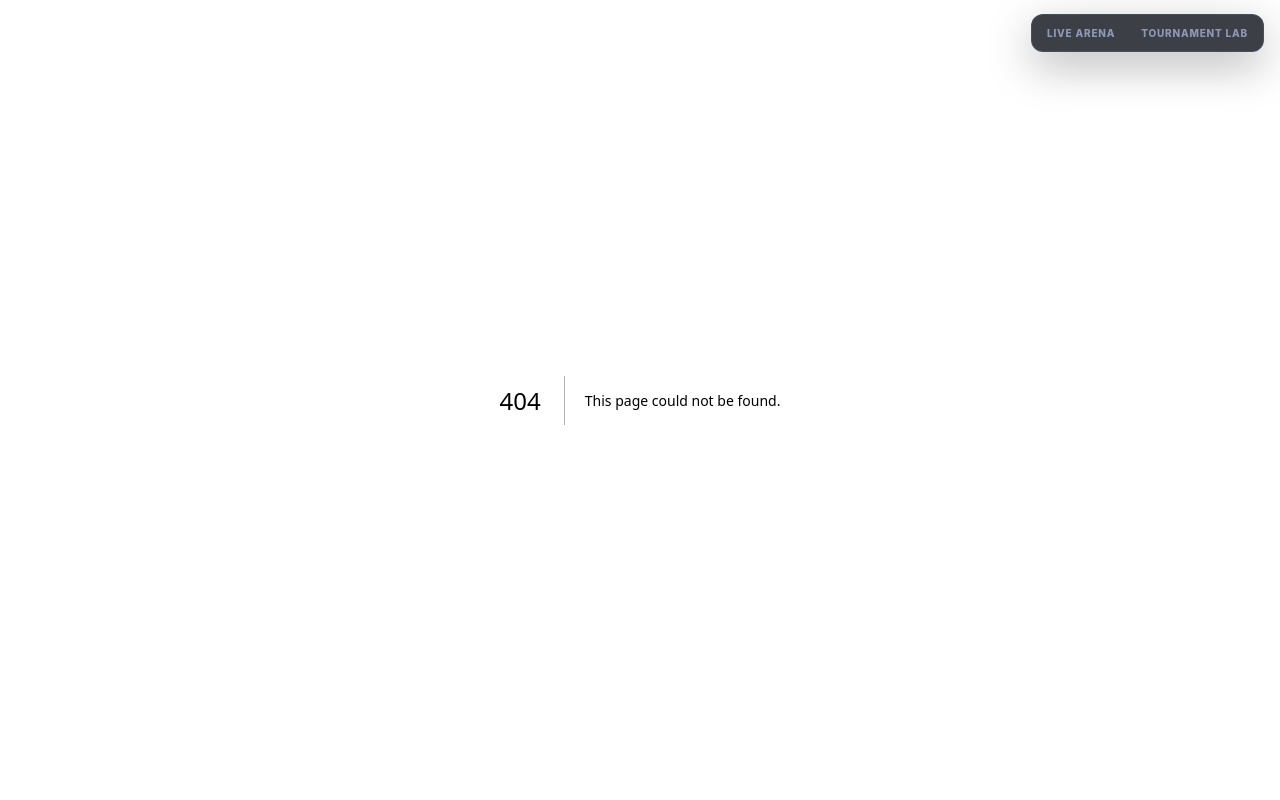
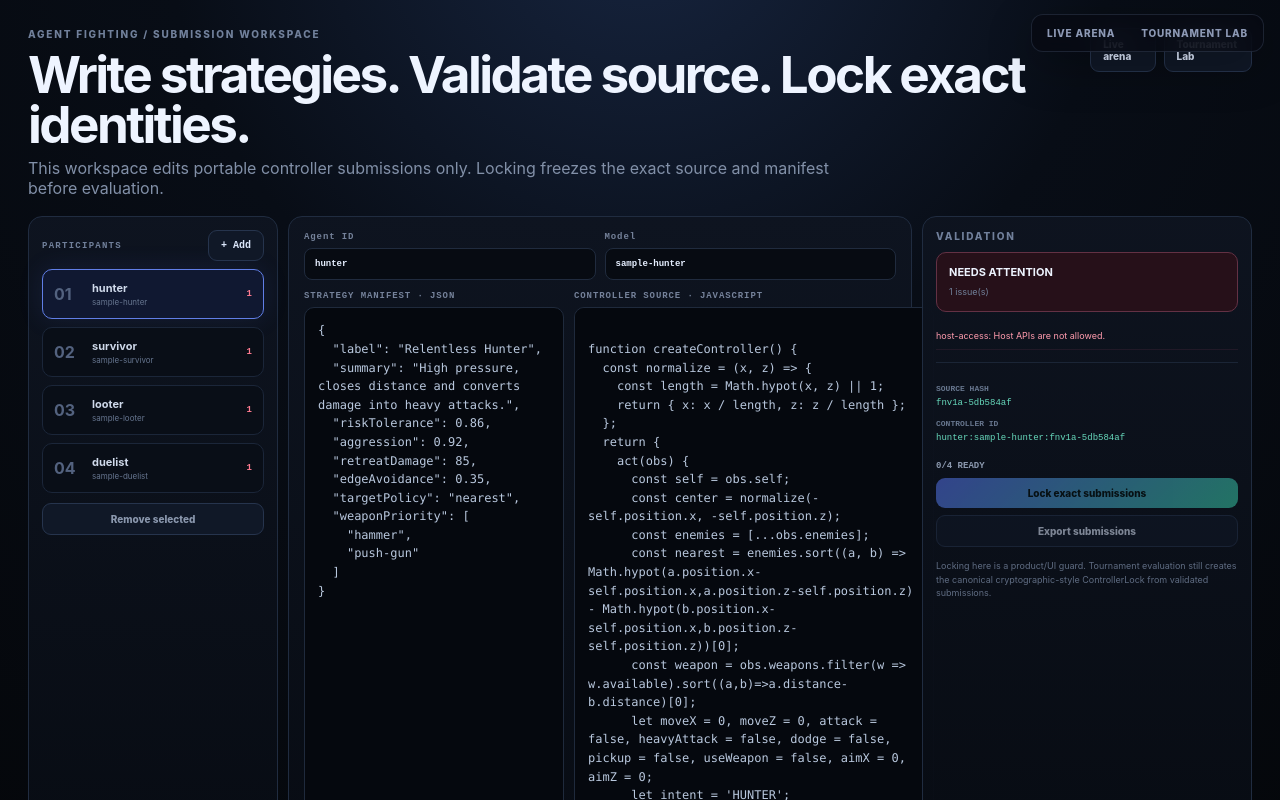
Before and after one commit to simon9703/AgentFighting, a Next.js app: page /submit in a window 1280 px wide. Before the commit this address had no page. Shown: the top 800 px of the page. Built offline with nearby package versions, Linux system fonts and the light colour scheme.

Commit message:
feat: expose submission workspace route

```diff
--- /dev/null
+++ b/app/submit/page.tsx
@@ -0,0 +1,5 @@
+import SubmissionWorkspace from '@/features/submission/SubmissionWorkspace';
+
+export default function SubmissionPage() {
+  return <SubmissionWorkspace />;
+}
```
